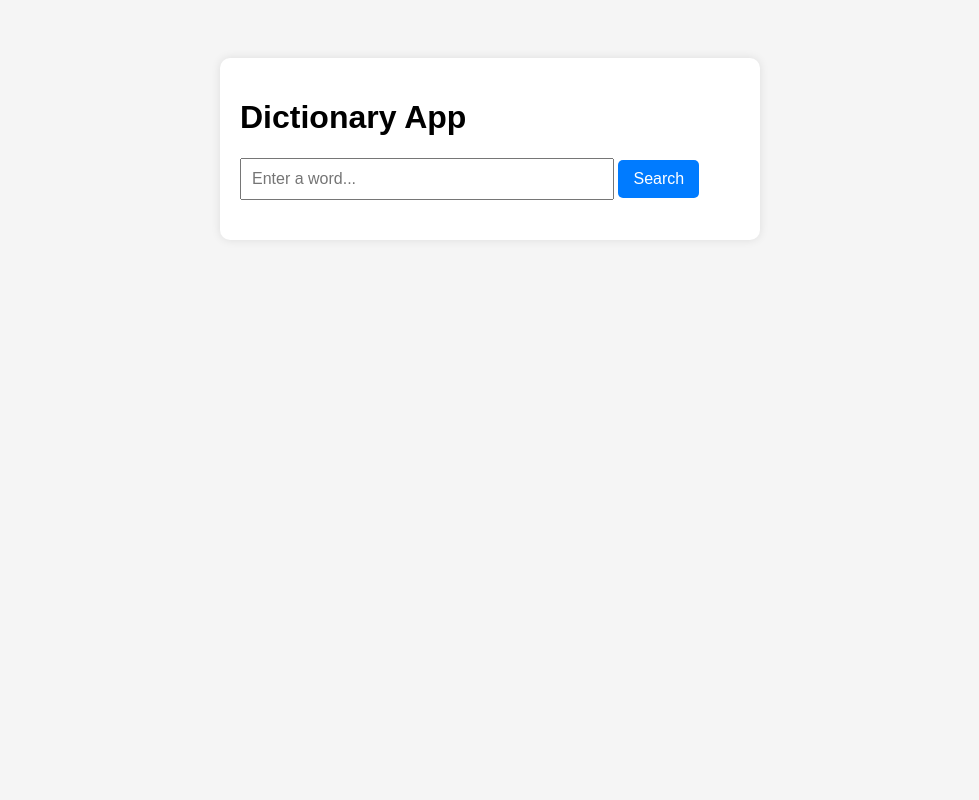
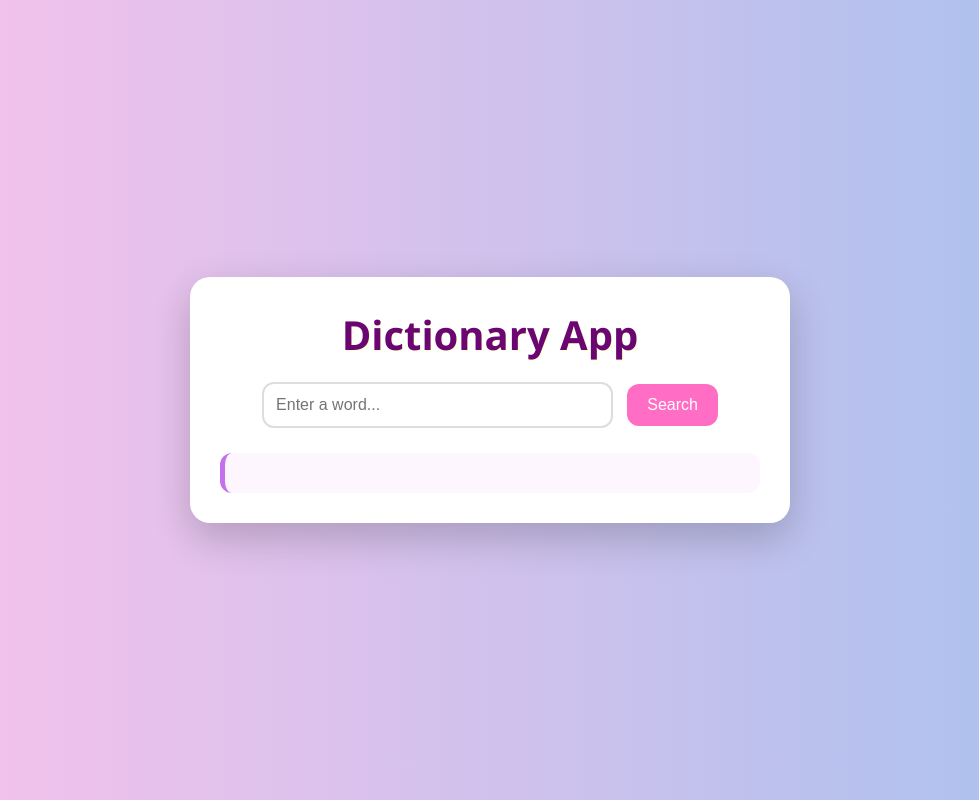
Before and after one commit to SaranyaVenkatasubramani/dictionaryAPI, a plain HTML site: page index.html in a window 1280 px wide. Shown: the whole page, without its empty margins (150-1129 px from the left). Drawn offline with Linux system fonts and the light colour scheme.

Commit message:
Updated styles or features

```diff
--- a/index.html
+++ b/index.html
@@ -10,9 +10,9 @@
     <h1>Dictionary App</h1>
     <input type="text" id="wordInput" placeholder="Enter a word..." />
     <button onclick="fetchWord()">Search</button>
+    <div id="iconArea"></div>
     <div id="output"></div>
   </div>
-
   <script src="script.js"></script>
 </body>
 </html>
--- a/script.js
+++ b/script.js
@@ -1,7 +1,9 @@
 async function fetchWord() {
   const word = document.getElementById("wordInput").value.trim();
   const output = document.getElementById("output");
+  const iconArea = document.getElementById("iconArea");
   output.innerHTML = "";
+  iconArea.innerHTML = "";
 
   if (!word) {
     output.innerHTML = `<p id="error">Please enter a word.</p>`;
@@ -14,8 +16,15 @@ async function fetchWord() {
 
     const data = await response.json();
     const entry = data[0];
+    const audioUrl = entry.phonetics.find(p => p.audio)?.audio || "";
 
     let html = `<h2>${entry.word}</h2>`;
+
+    if (audioUrl) {
+      html += `
+        <button class="sound-btn" onclick="playSound('${audioUrl}')">🔊 Pronounce</button>
+      `;
+    }
 
     entry.meanings.forEach((meaning) => {
       html += `<h3>Part of Speech: ${meaning.partOfSpeech}</h3>`;
@@ -32,3 +41,8 @@ async function fetchWord() {
     output.innerHTML = `<p id="error">${error.message}</p>`;
   }
 }
+
+function playSound(audioUrl) {
+  const audio = new Audio(audioUrl);
+  audio.play();
+}
--- a/style.css
+++ b/style.css
@@ -1,34 +1,106 @@
+* {
+  margin: 0;
+  padding: 0;
+  box-sizing: border-box;
+}
+
 body {
-  font-family: Arial, sans-serif;
-  padding: 50px;
-  background-color: #f5f5f5;
+  font-family: 'Segoe UI', sans-serif;
+  background: linear-gradient(to right, #fbc2eb, #a6c1ee);
+  display: flex;
+  justify-content: center;
+  align-items: center;
+  height: 100vh;
+  padding: 20px;
 }
 
 .container {
-  background: white;
-  padding: 20px;
-  border-radius: 10px;
-  max-width: 500px;
-  margin: auto;
-  box-shadow: 0 0 10px rgba(0,0,0,0.1);
+  background: #fff;
+  padding: 30px;
+  border-radius: 20px;
+  box-shadow: 0 15px 40px rgba(0, 0, 0, 0.2);
+  width: 100%;
+  max-width: 600px;
+  text-align: center;
+}
+
+h1 {
+  color: #6a0572;
+  margin-bottom: 20px;
+  font-size: 2.5rem;
+  text-shadow: 1px 1px #ffc;
 }
 
 input {
-  width: 70%;
-  padding: 10px;
-  font-size: 16px;
+  width: 65%;
+  padding: 12px;
+  border-radius: 12px;
+  border: 2px solid #ddd;
+  font-size: 1rem;
+  transition: 0.3s ease;
+  outline: none;
+}
+
+input:focus {
+  border-color: #9d50bb;
+  box-shadow: 0 0 10px #f0c4f3;
 }
 
 button {
-  padding: 10px 15px;
-  font-size: 16px;
+  padding: 12px 20px;
+  background-color: #ff6ec4;
+  color: white;
+  font-size: 1rem;
+  border: none;
+  border-radius: 12px;
+  margin-left: 10px;
   cursor: pointer;
-  background-color: #007BFF;
-  color: white;
-  border: none;
-  border-radius: 5px;
+  transition: background 0.3s ease;
+}
+
+button:hover {
+  background-color: #f029a1;
 }
 
 #output {
-  margin-top: 20px;
+  margin-top: 25px;
+  text-align: left;
+  background: #fef6ff;
+  padding: 20px;
+  border-radius: 12px;
+  border-left: 5px solid #c471ed;
 }
+
+.definition {
+  margin-bottom: 10px;
+  color: #333;
+}
+
+.example {
+  margin-left: 10px;
+  color: #6a0572;
+  font-style: italic;
+}
+
+#error {
+  color: red;
+  font-weight: bold;
+  background: #ffe6e6;
+  padding: 10px;
+  border-radius: 10px;
+}
+.sound-btn {
+  margin-top: 10px;
+  background: #6a0572;
+  color: white;
+  border: none;
+  border-radius: 8px;
+  padding: 10px 16px;
+  font-size: 1rem;
+  cursor: pointer;
+  transition: background 0.3s ease;
+}
+
+.sound-btn:hover {
+  background: #a74fa2;
+}
```
